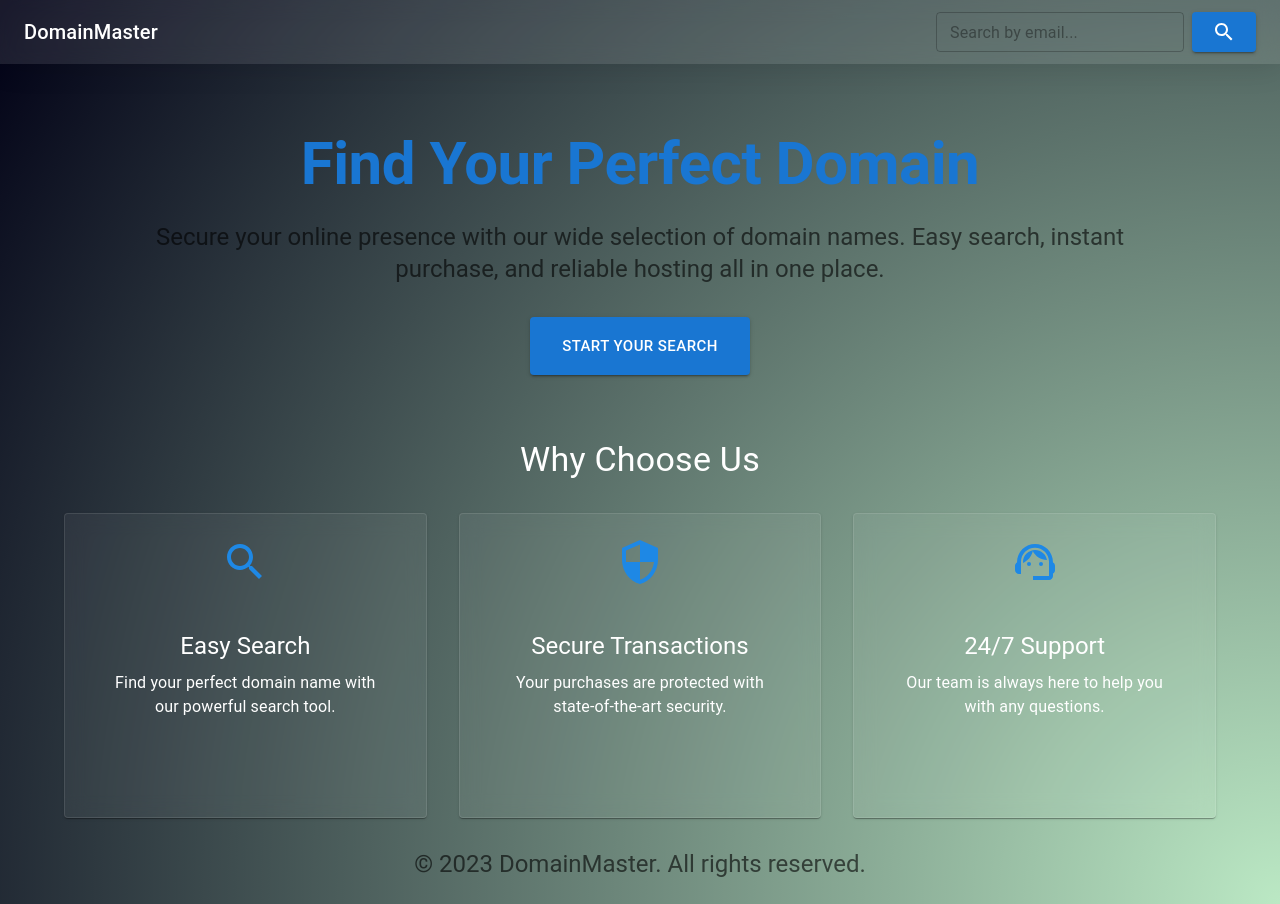
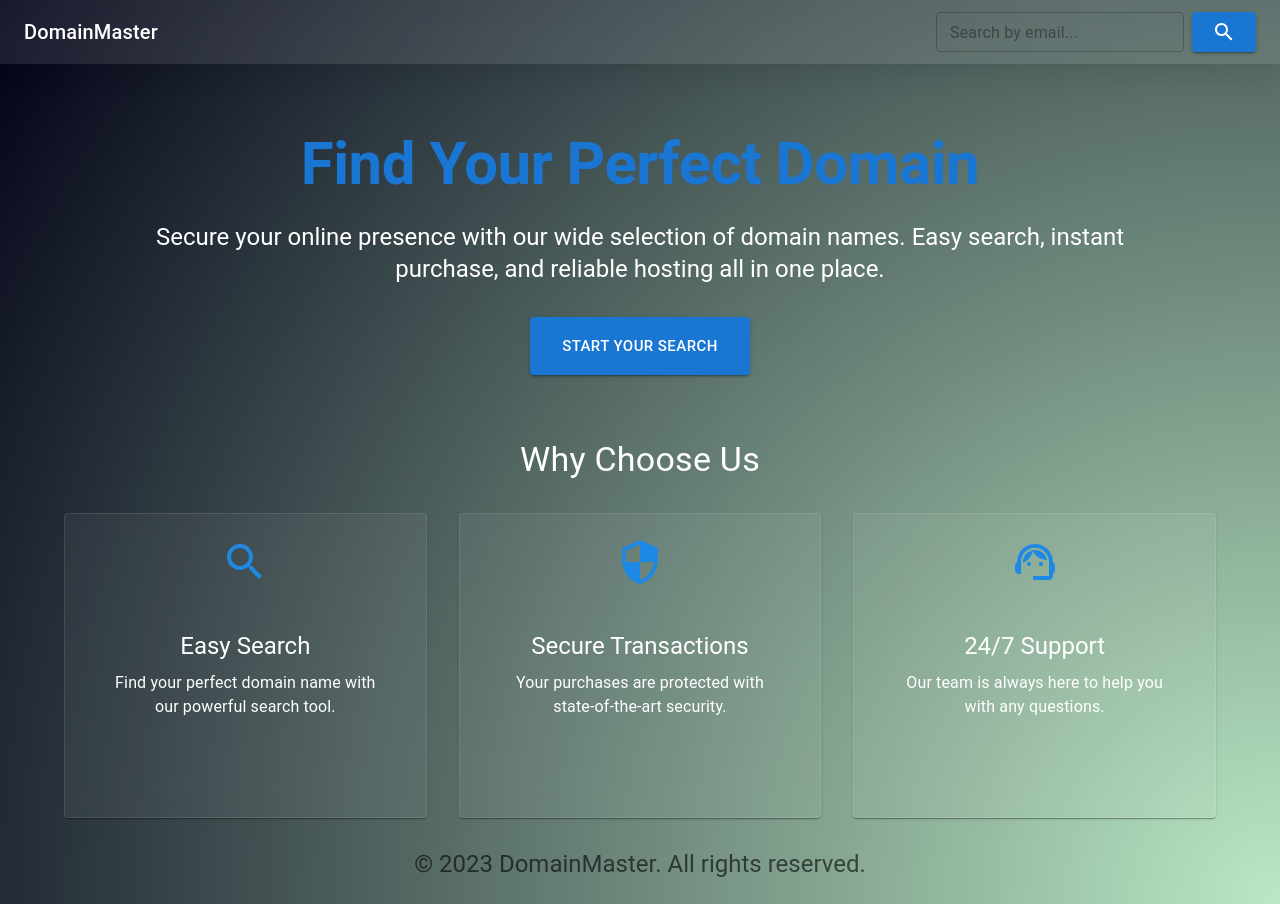
Before and after one commit to Bese3/BuyDomain, a React (Create React App) app in the folder client/buydomain/: page / in a window 1280 px wide. Built offline with nearby package versions, Linux system fonts and the light colour scheme.

Commit message:
Update Home.tsx

```diff
--- a/client/buydomain/src/pages/Home/Home.tsx
+++ b/client/buydomain/src/pages/Home/Home.tsx
@@ -98,7 +98,7 @@ export default function HomePage() {
           <Typography variant="h2" component="h1" gutterBottom sx={{ fontWeight: 'bold', color: 'primary.main' }}>
             Find Your Perfect Domain
           </Typography>
-          <Typography variant="h5" component="p" gutterBottom sx={{ ml: 7, mr: 7, mb: 4, color: 'text.secondary' }}>
+          <Typography variant="h5" component="p" gutterBottom sx={{ ml: 7, mr: 7, mb: 4, color: 'white' }}>
             Secure your online presence with our wide selection of domain names.
             Easy search, instant purchase, and reliable hosting all in one place.
           </Typography>
```
